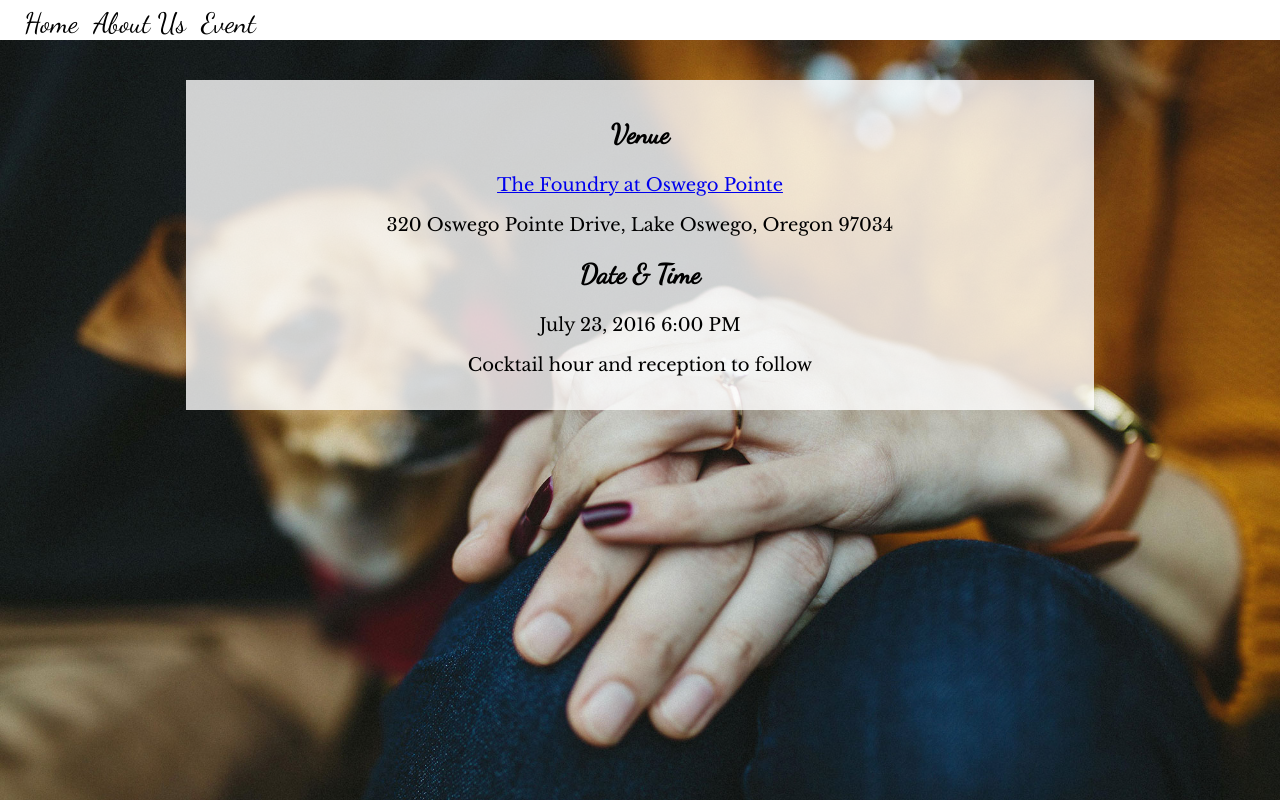
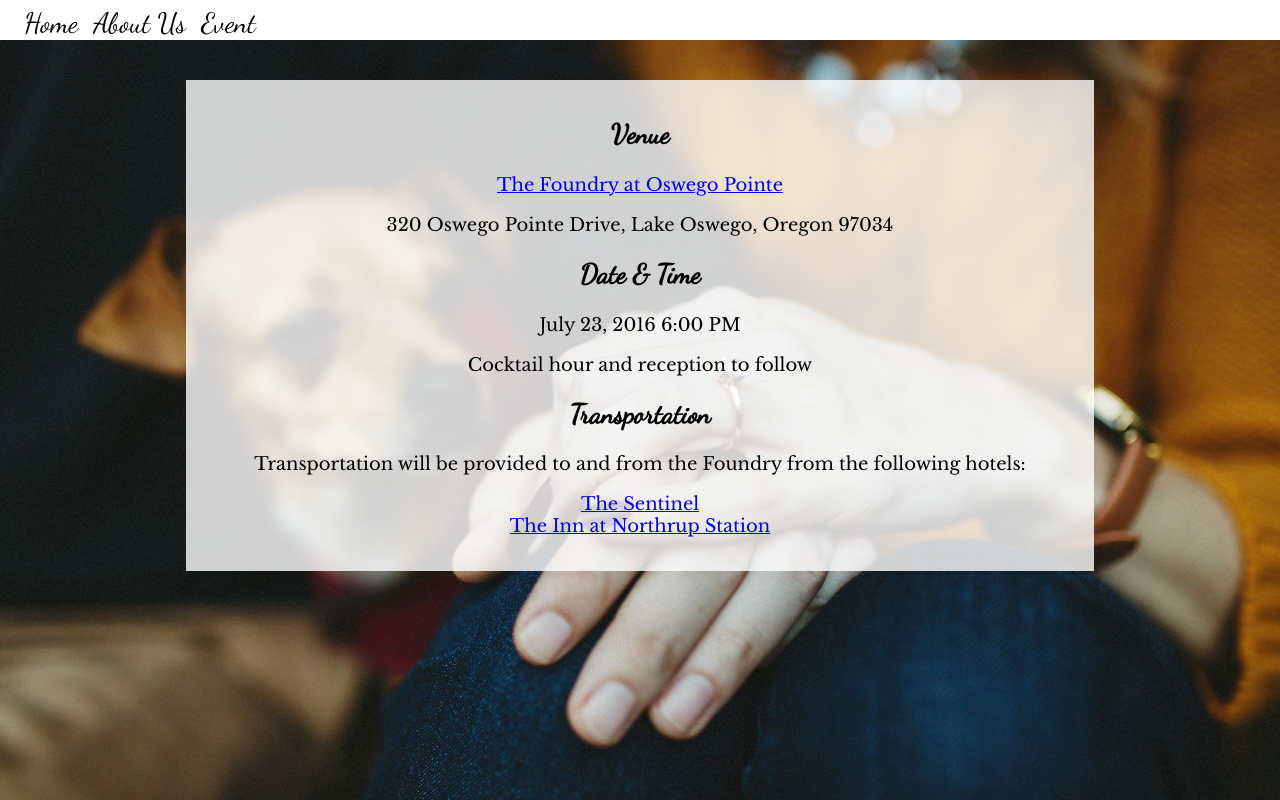
Before and after one commit to Lochlan/LochlanAndCatherine.com, a Django app: page /event/ in a window 1280 px wide. Run offline with Django 3.2, Linux system fonts and the light colour scheme; style sheets or scripts are compiled from the project's sources.

Commit message:
Add transportation info

```diff
--- a/static/src/scss/style.scss
+++ b/static/src/scss/style.scss
@@ -161,4 +161,12 @@ nav {
     margin: 0 auto;
     text-align: center;
     width: 70%;
+
+    ul {
+        padding: 0;
+
+        > li {
+            list-style-type: none;
+        }
+    }
 }
--- a/templates/event.html
+++ b/templates/event.html
@@ -23,6 +23,16 @@
                     <p><time datetime="2016-07-16 18:00">July 23, 2016 6:00 PM</time></p>
                     <p>Cocktail hour and reception to follow</p>
                 </dd>
+            <dt>
+                <h2>Transportation</h2>
+            </dt>
+                <dd>
+                    <p>Transportation will be provided to and from the Foundry from the following hotels:</p>
+                    <ul>
+                        <li><a href="http://www.sentinelhotel.com/">The Sentinel</a></li>
+                        <li><a href="http://www.northrupstation.com/">The Inn at Northrup Station</a></li>
+                    </ul>
+                </dd>
         </dl>
     </article>
 {% endblock %}
```
